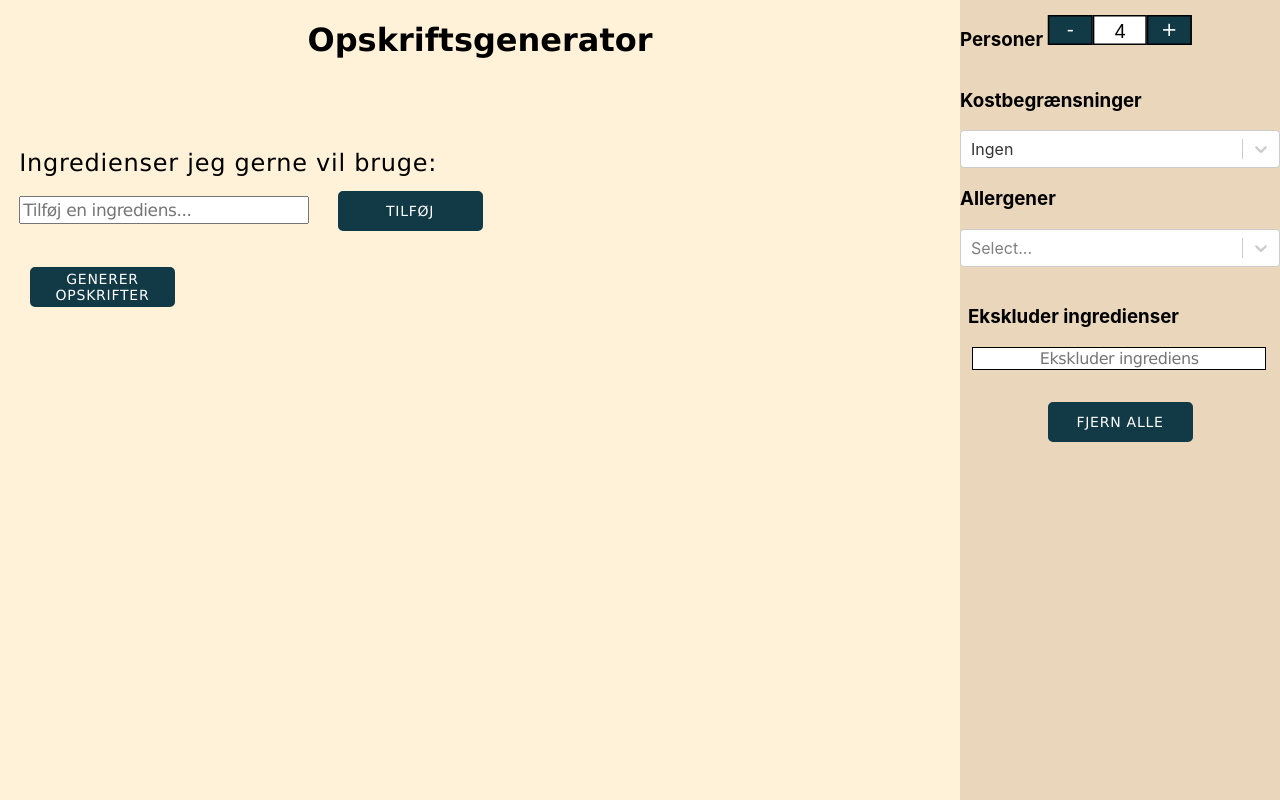
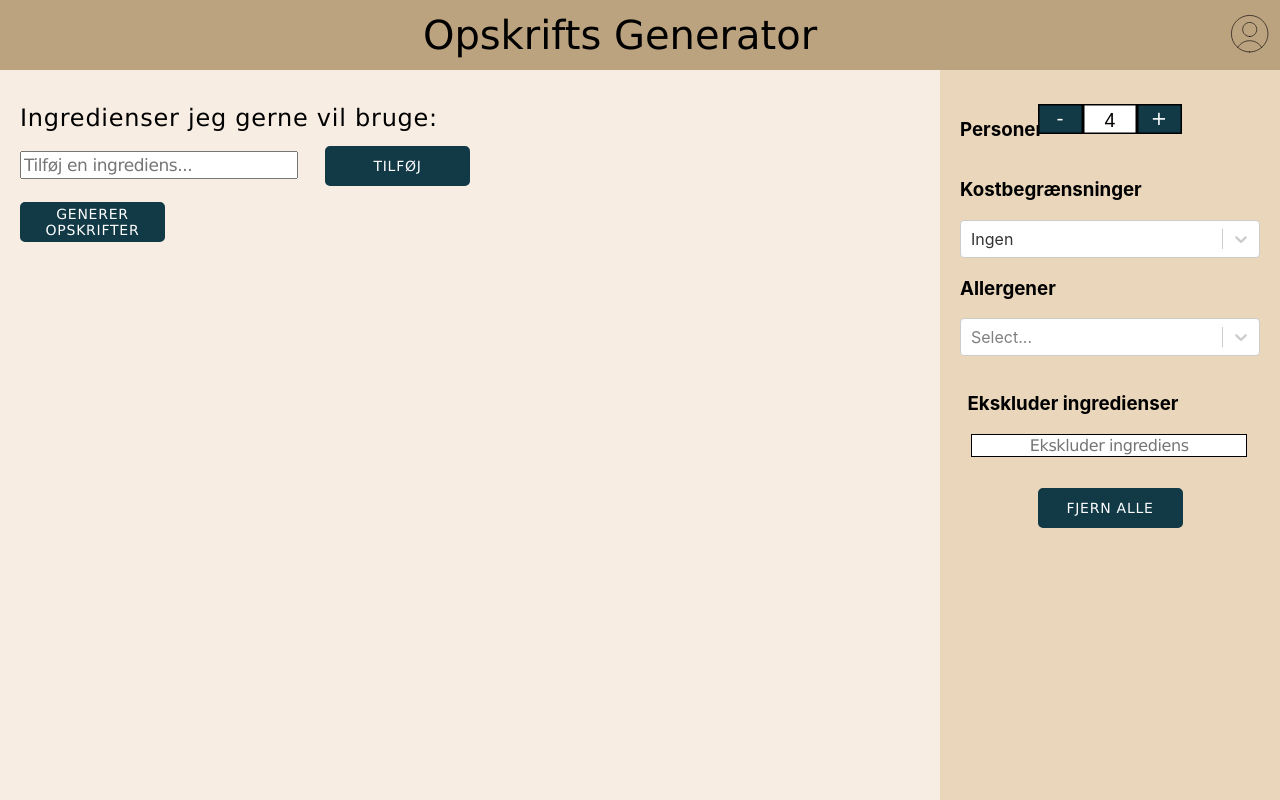
Before and after one commit to Jaffenheimer/p7-internet, a React (Create React App) app in the folder P7Internet.Frontend/react-app/: page / in a window 1280 px wide. Built offline with nearby package versions, Linux system fonts and the light colour scheme.

Commit message:
Adding new design to all pages

```diff
--- a/P7Internet.Frontend/react-app/src/App.css
+++ b/P7Internet.Frontend/react-app/src/App.css
@@ -2,11 +2,54 @@
   height: 100vh;
 } */
 
-html, body, .App {
+html, body {
   margin: 0;
+  max-height: 100vh;
+  max-width: 100vw;
+}
+
+.AppContainer2 {
+  height: 100vh;
+  width: 100vw;
+  background: #f8ede3;
+}
+
+.header2{
+  height: 50px;
+  background-color: #BCA37F;
+  padding: 10px;
+  text-align: center;
+}
+
+.split-container{
+  position: relative;
+  height: calc(100vh - 110px);
+  display: flex;
+  flex-direction: row;
+}
+
+.split-screen-left{
+  width: 75%;
+  background: #f8ede3;
+}
+
+.split-screen-right{
+  width: 25%;
+  background: #EAD7BB;
+}
+
+.split-screen-left,
+.split-screen-right {
   height: 100%;
-  overflow: hidden;
+  padding: 20px;
+  display: block;
 }
+
+.searchfield{
+  min-width: 250px;
+}
+
+
 
 .AppContainer{
   height: 100%;
@@ -15,7 +58,7 @@ html, body, .App {
 .App {
   height: 100%;
   width: 100%;
-  background: #FFF2D8;
+  background: #f8ede3;
   display: flex;
   flex-direction: row;
 }
@@ -30,10 +73,10 @@ html, body, .App {
 
 
 .header {
-  padding-left: 10px;
-  padding-right: 10px;
-  height: 60px;
-  background-color: #BCA37F;
+  padding: 0;
+  margin: 0 ;
+  height: 100%;
+  width: 100%;
   display: flex;
   align-items: center;
 }
@@ -143,20 +186,24 @@ button:hover {
   background: #e7e7e7;
 }
 
-#IngredientsBody {
+.FormStyle{
+  width: 100%;
+}
+
+/* #IngredientsBody {
   margin-left: 2%;
   margin-top: 10%;
-}
+} */
 
-#GenerateRecipeButton {
+/* #GenerateRecipeButton {
   padding: 20px;
   padding-left: 30px;
-  /* position: absolute; */
-  /* right: 0;
-  bottom: 0; */
-  /* margin-bottom: 3%;
-  margin-right: 3%; */
-}
+  position: absolute;
+  right: 0;
+  bottom: 0;
+  margin-bottom: 3%;
+  margin-right: 3%;
+} */
 
 .RecipeView > #RecipeTitleDiv > h1 {
   text-align: left;
@@ -169,6 +216,7 @@ button:hover {
 
 #selectRecipeButton {
   float: right;
+  align-items: right;
 }
 
 #SelectArrows > img {
--- a/P7Internet.Frontend/react-app/src/components/ContainerLeft.jsx
+++ b/P7Internet.Frontend/react-app/src/components/ContainerLeft.jsx
@@ -6,7 +6,6 @@ import GenerateRecipeButton from "./GenerateRecipeButton";
 const ContainerLeft = () => {
   return (
     <div className="ContainerLeft">
-      <h1 id="RecipeGenerator">Opskriftsgenerator</h1>
       <div id="IngredientsBody">
         <h2>Ingredienser jeg gerne vil bruge:</h2>
         <SearchBar />
--- a/P7Internet.Frontend/react-app/src/components/RecipeSelectionContainerLeft.jsx
+++ b/P7Internet.Frontend/react-app/src/components/RecipeSelectionContainerLeft.jsx
@@ -11,8 +11,10 @@ const RecipeSelectionContainerLeft = () => {
   return (
     <div className="RecipeSelectionContainerLeft" onClick={enableArrowKeyPress}>
       <RecipeView />
+      <div style={{position: 'relative'}}>
       <SelectRecipeButton />
       <SelectArrows />
+      </div>
     </div>
   );
 };
--- a/P7Internet.Frontend/react-app/src/components/SearchBar.jsx
+++ b/P7Internet.Frontend/react-app/src/components/SearchBar.jsx
@@ -34,8 +34,9 @@ const SearchBar = () => {
   };
 
   return (
-    <form onSubmit={handleSubmit}>
+    <form className={"FormStyle"} onSubmit={handleSubmit}>
       <input
+        className="searchfield"
         type="text"
         name="ingredient"
         value={ingredient}
--- a/P7Internet.Frontend/react-app/src/pages/FrontPage.jsx
+++ b/P7Internet.Frontend/react-app/src/pages/FrontPage.jsx
@@ -1,18 +1,35 @@
 import React from "react";
 import ContainerRight from "../components/ContainerRight";
 import ContainerLeft from "../components/ContainerLeft";
+import Header from "../components/Header";
+
 
 const FrontPage = () => {
   return (
-    <div className="App">
-      <div className="AppLeft">
-        <ContainerLeft />
-
+    <div className="AppContainer2">
+      <div className="header2">
+        <Header />
       </div>
-      <div className="AppRight">
-        <ContainerRight />
+      <div className={"split-container"}>
+        <div className={"split-screen-left"}>
+          <ContainerLeft />
+        </div>
+        <div className={"split-screen-right"}>
+         <ContainerRight />
+        </div>
       </div>
     </div>
+    // <div style={{height: '100%'}} >
+    //     <Header />
+    //     <div className="App">
+    //     <div className="AppLeft">
+    //       <ContainerUpper />
+    //     </div>
+    //     <div className="AppRight">
+    //       <ContainerRight />
+    //     </div>
+    //   </div>
+    // </div>
   );
 };
 
--- a/P7Internet.Frontend/react-app/src/pages/FullRecipeView.jsx
+++ b/P7Internet.Frontend/react-app/src/pages/FullRecipeView.jsx
@@ -6,6 +6,7 @@ import MethodsList from "../components/MethodsList";
 import Pages from "../objects/Pages";
 import React from "react";
 import ForPersons from "../components/ForPersons";
+import Header from "../components/Header";
 
 function FullRecipeView() {
   const dispatch = useDispatch();
@@ -24,7 +25,10 @@ function FullRecipeView() {
   }
 
   return (
-    <div className="App">
+    <div className="AppContainer2">
+      <div className="header2">
+        <Header />
+      </div>
       <div className="FullRecipeView">
         <RecipeTitle id="RecipeTitle" title={recipe.title} />
         <ForPersons />
--- a/P7Internet.Frontend/react-app/src/pages/RecipeSelection.jsx
+++ b/P7Internet.Frontend/react-app/src/pages/RecipeSelection.jsx
@@ -1,15 +1,30 @@
 import React from "react";
 import RecipeSelectionContainerLeft from "../components/RecipeSelectionContainerLeft";
 import StoreSelection from "../components/StoreSelection";
+import Header from "../components/Header";
+
 
 const RecipeSelection = () => {
   return (
-    <div className="App">
+    <div className="AppContainer2">
+      <div className="header2">
+        <Header />
+      </div>
+      <div className={"split-container"}>
+        <div className={"split-screen-left"}>
         <RecipeSelectionContainerLeft />
-      <div className="AppRight">
-        <StoreSelection />
+        </div>
+        <div className={"split-screen-right"}>
+          <StoreSelection />
+        </div>
       </div>
     </div>
+    // <div className="App">
+    //   <RecipeSelectionContainerLeft />
+    //   <div className="AppRight">
+    //     <StoreSelection />
+    //   </div>
+    // </div>
   );
 };
 
```
